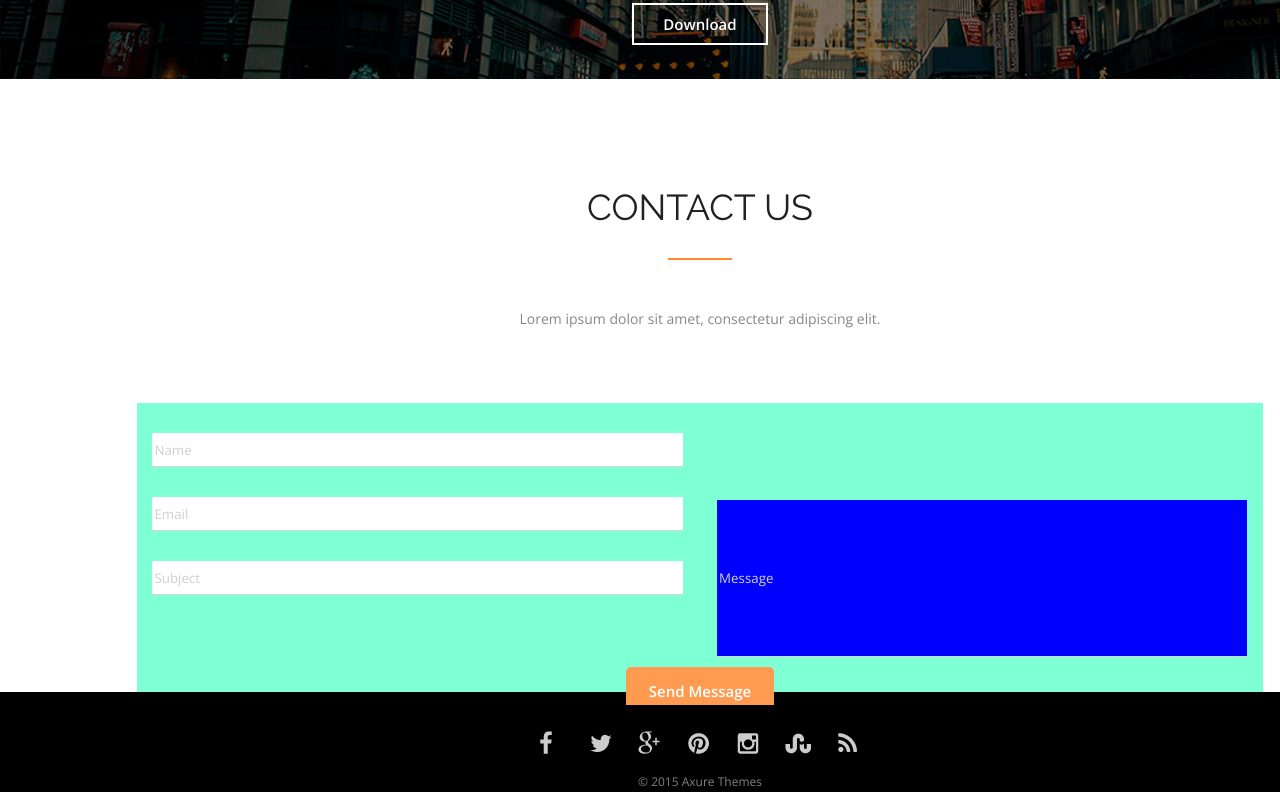
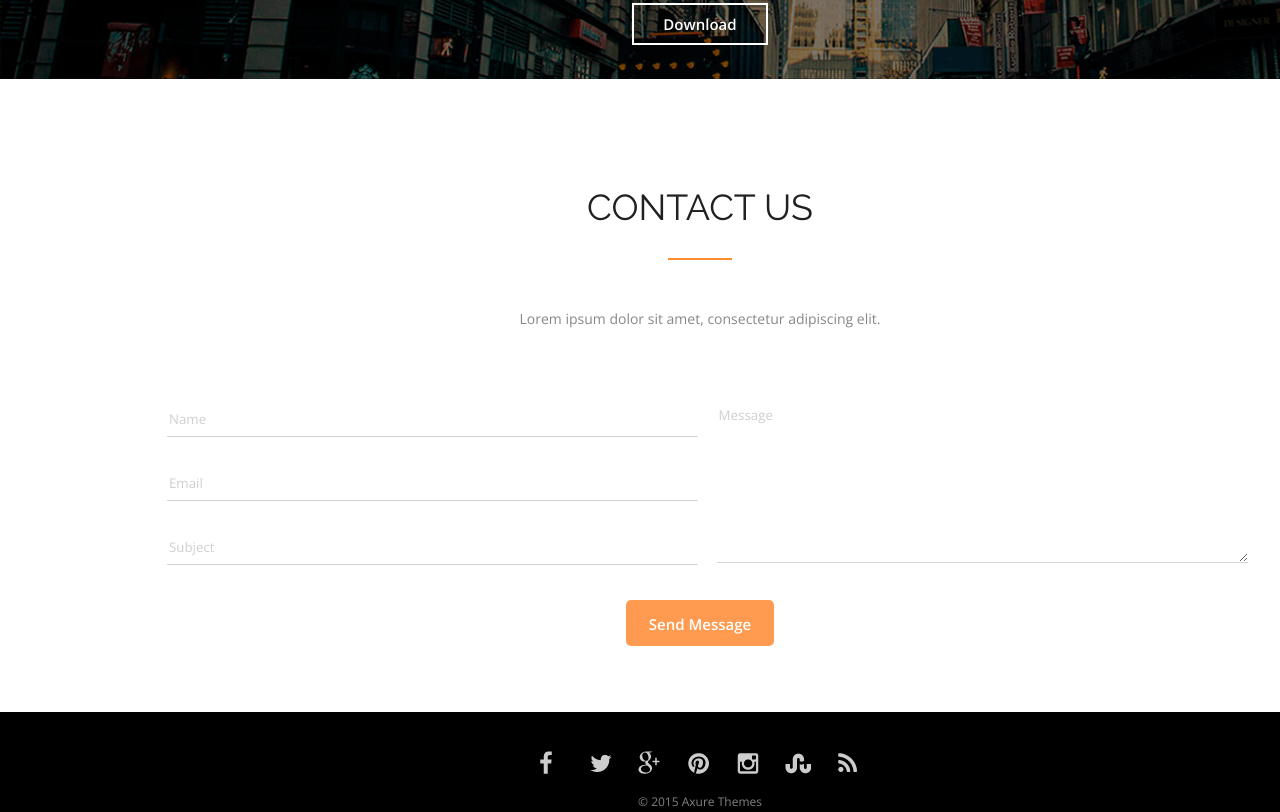
Before and after one commit to g5-freemen/lesson_4, a plain HTML site: page index.html in a window 1280 px wide. Shown: the part 3727-4539 px from the top of the page. Drawn offline with nearby package versions, Linux system fonts and the light colour scheme.

Commit message:
fix: contacts section

```diff
--- a/index.html
+++ b/index.html
@@ -272,26 +272,18 @@
     <h3>Lorem ipsum dolor sit amet, consectetur adipiscing elit.</h3>
     <div class="contact-box">
         <form>
-            <!-- <div class="contact__form"> -->
-              <div class="contact__form--input-box">
+            <div class="contact__form--input-box">
                 <input class="contact__form--input" type="text" id="name" value="Name">
                 <input class="contact__form--input" type="email" id="email" value="Email">
                 <input class="contact__form--input" type="text" id="subject" value="Subject">
-              </div>
-              <div class="contact__form--input-box">
-                <input class="contact__form--input" type="text" id="message" value="Message">
-             </div>
+            </div>
+            <textarea class="contact__form--input-area" rows=5>Message</textarea>
             <button class="contact__form--btn">
                 Send Message
             </button>
-
         </form>
-
-
     </div>
-
 </div>
-
 
 <footer>
     <div>   <!-- делаем ссылки на соцсети с помощью спрайта -->
--- a/style/main.css
+++ b/style/main.css
@@ -4,6 +4,7 @@ body    {
 
 .wrapper {
         width: 1400px;
+        margin: 0 auto;
         text-align: center;
         font-family: 'Open Sans', sans-serif;
         padding: 0;
@@ -320,7 +321,6 @@ p       {
 .icons-block {
         padding: 66px 0 0 0;
         font-size: 0px;
-        /* margin: 0; */
         }
 
 .icons  {
@@ -538,15 +538,14 @@ p       {
         }
 
 .section-contacts {
-        height: 613px;
+        height: 633px;
         }
 
 .contact-box {
         width: 1126px;
         height: 302px;
-        margin: 80px auto 0;
+        margin: 40px auto 0;
         padding: 0;
-        background-color: aquamarine;
         overflow: hidden;
         }
 
@@ -555,14 +554,14 @@ p       {
         }
 
 .contact__form--input-box {
+        display: inline-block;
         margin: 0 1px 0 1px;
         padding: 0;
         width: 558px;
         height: 154px;
-        display: inline-block;
         }
 
-.contact__form--input {
+.contact__form--input, .contact__form--input-area {
         font-family: 'Open Sans', sans-serif;
         font-weight: 400;
         color: #CFCFCF;
@@ -576,10 +575,10 @@ p       {
         text-align: left;
         }
 
-#message {
-        background-color: blue  ;
+.contact__form--input-area {
+        position: relative;
+        top: 11px;
         height: 154px;
-        width: 526px;
         }
 
 .contact__form--btn {
@@ -596,7 +595,6 @@ p       {
         line-height: 46px;
         border-radius: 5px;
         }
-
 
 footer  {
         width: 1400px;
```
